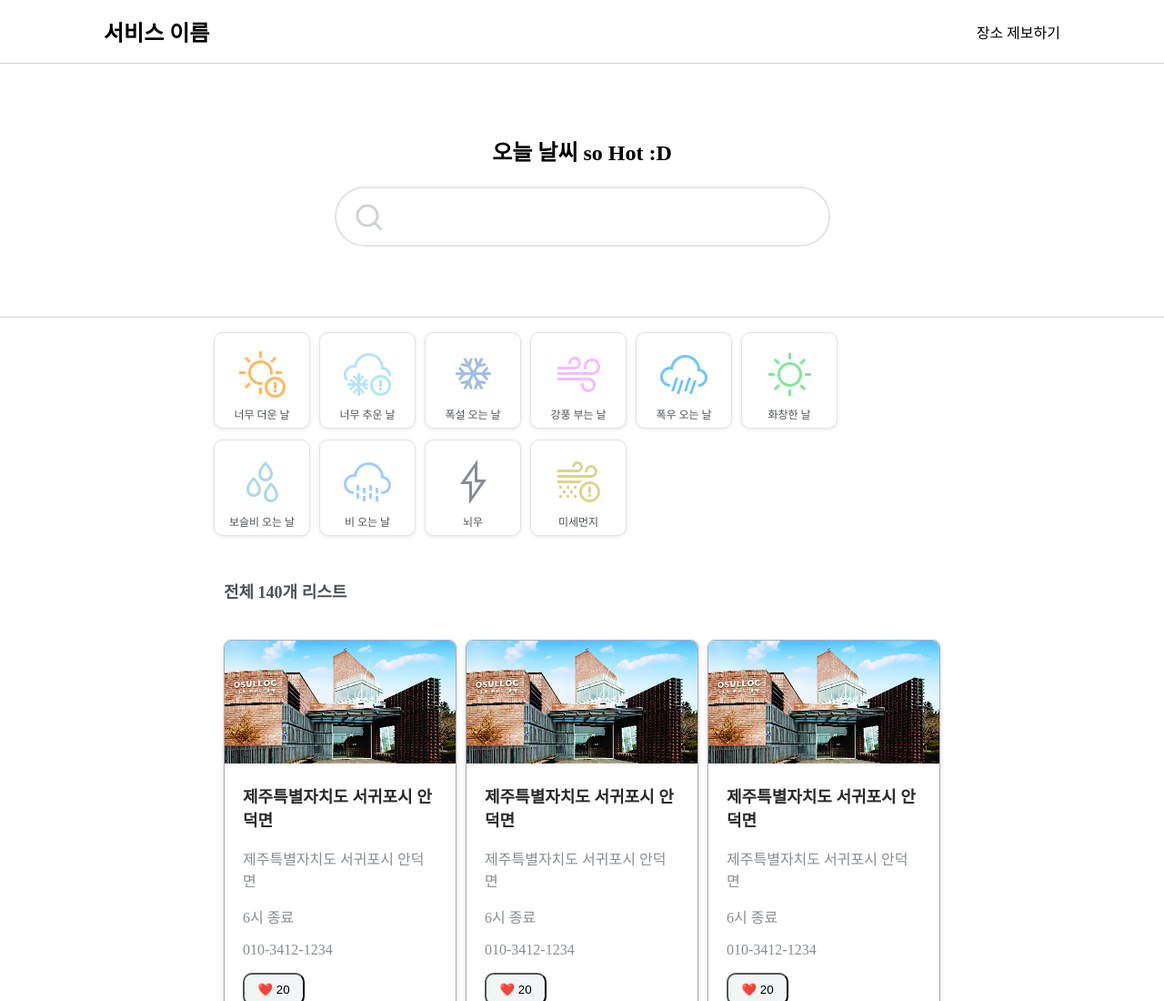
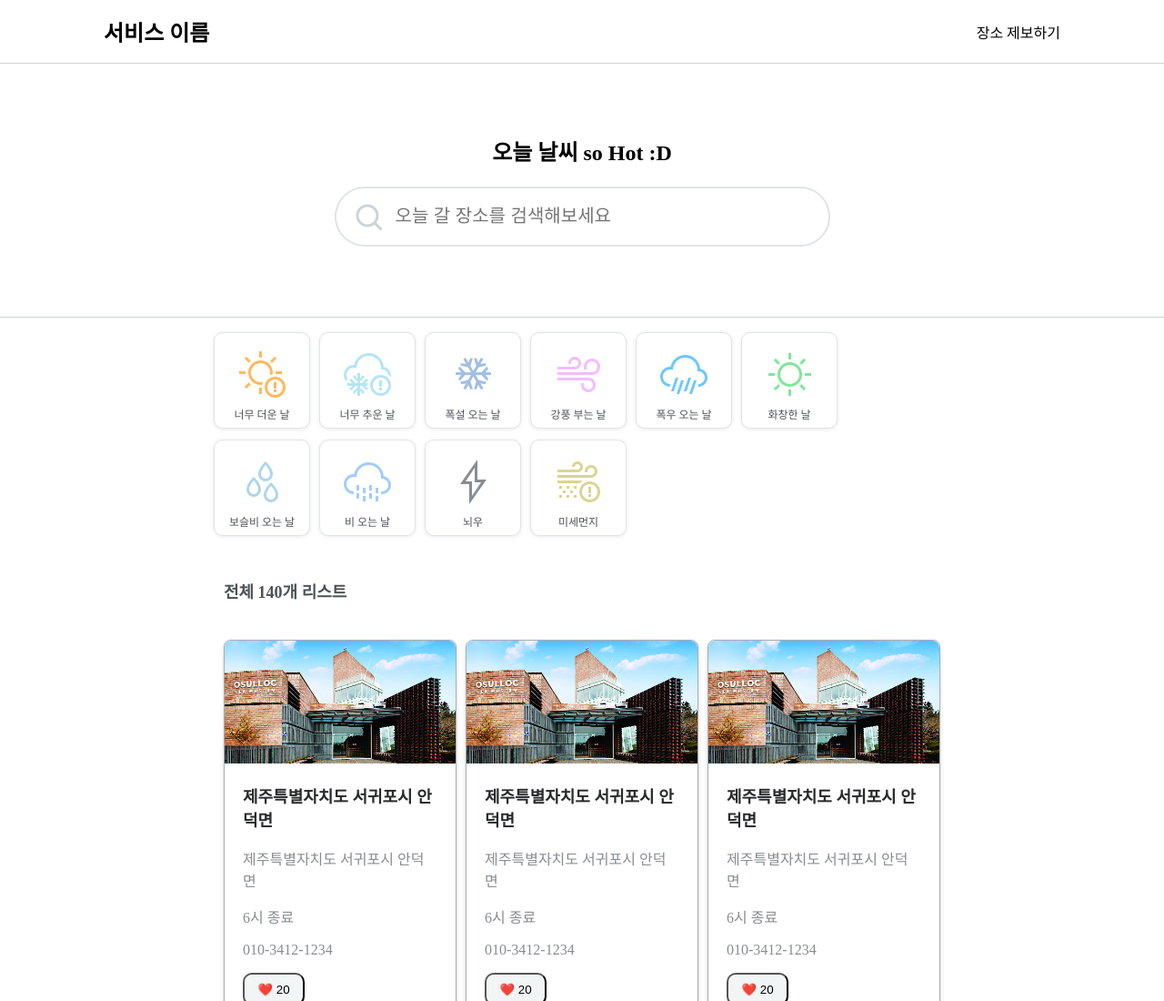
Before and after one commit to newmad/newmad-front, a website: page index.html in a window 1280 px wide. Shown: the top 1100 px of the page at 91% size. Drawn offline with nearby package versions, Linux system fonts and the light colour scheme; files that its build step writes are made by us from their sources.

Commit message:
[add] placeholder update

```diff
--- a/index.html
+++ b/index.html
@@ -18,7 +18,7 @@
     <div class="form__wrapper">
       <h2 class="header__weather-comment">오늘 날씨 so Hot :D </h2>
       <form class="header__form">
-        <input type="text">
+        <input type="text" placeholder="오늘 갈 장소를 검색해보세요" maxlength="25">
         <button class="search-button"></button>
       </form>
     </div>
```
